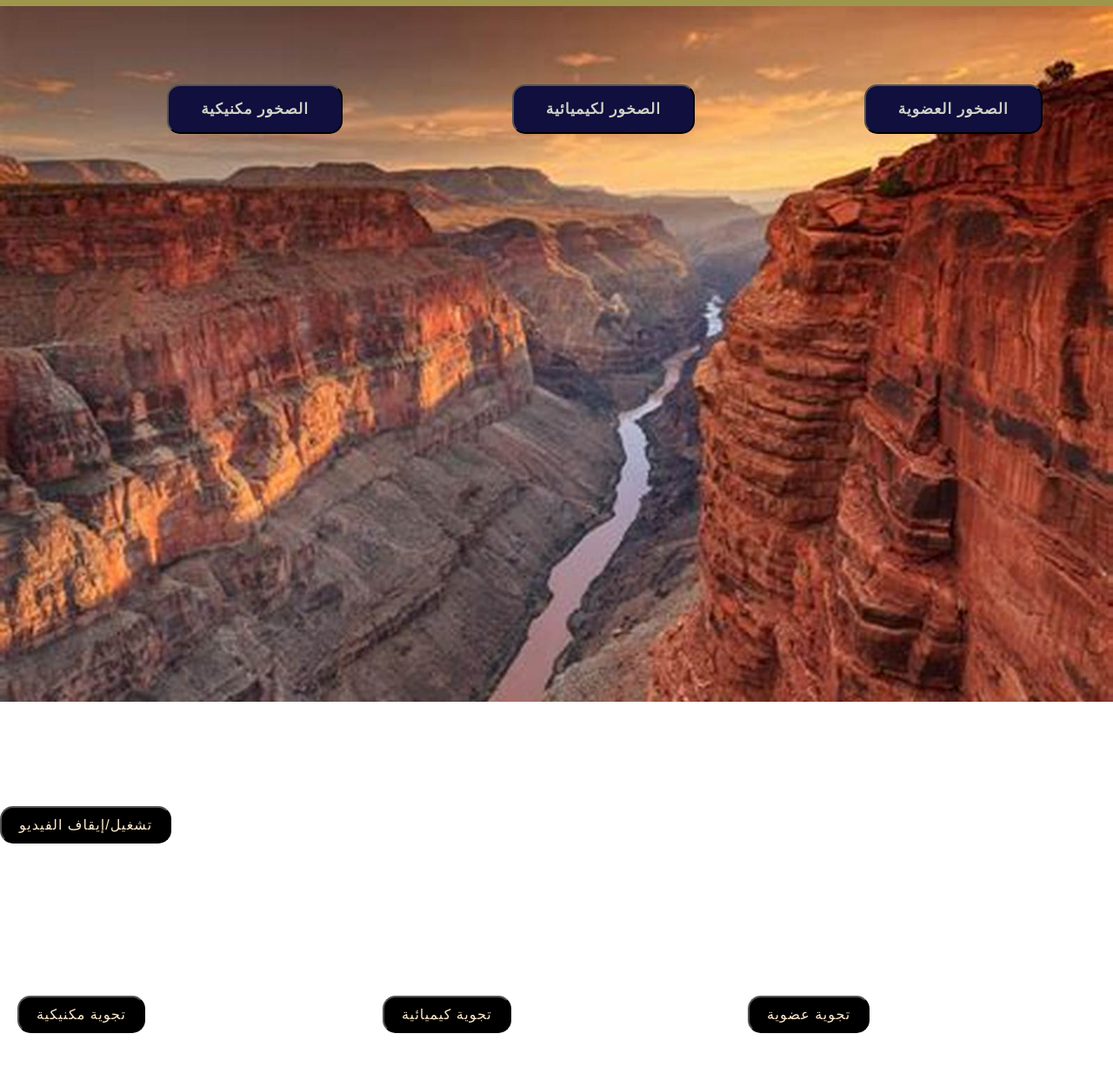
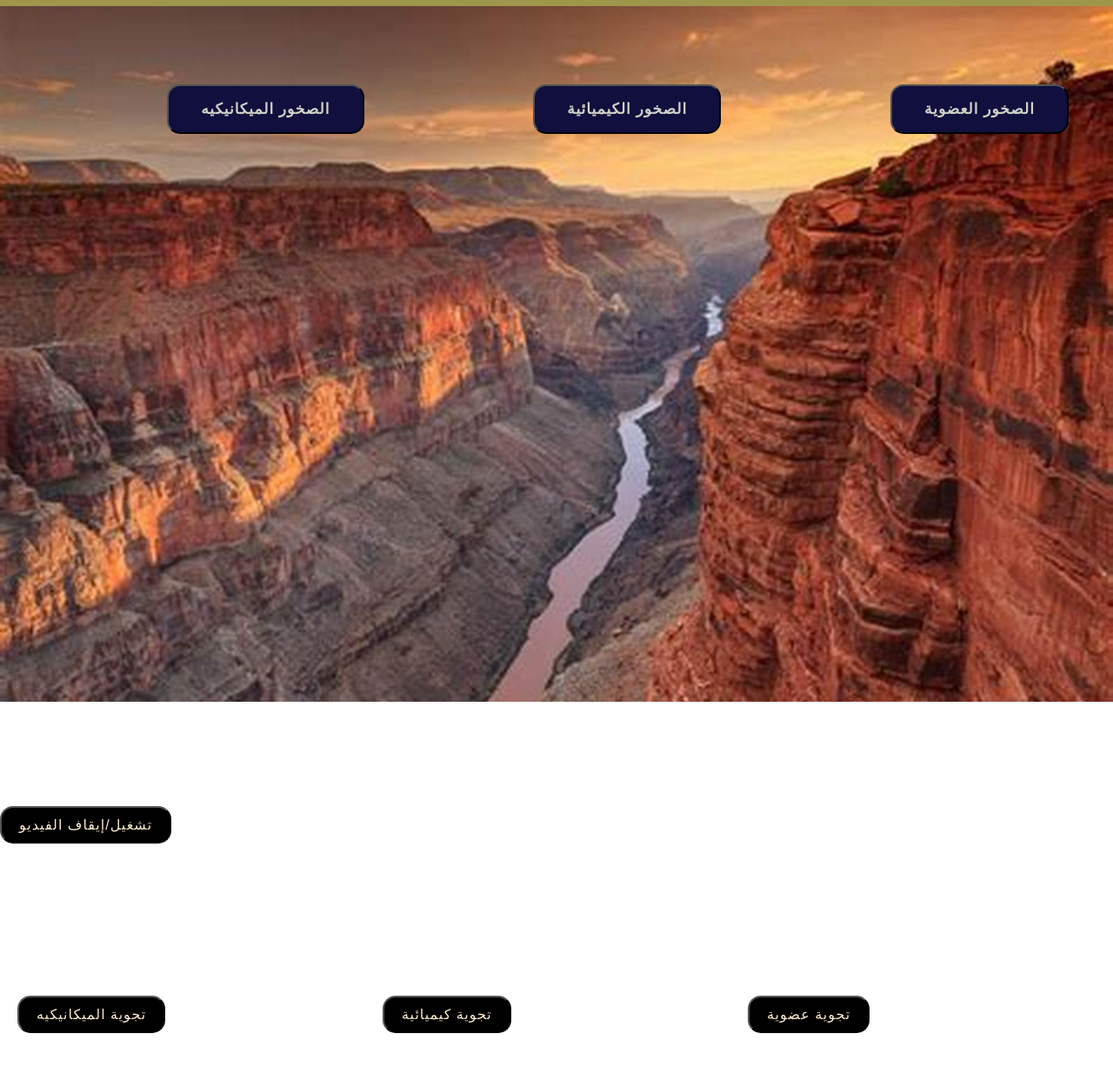
Before and after one commit to sedimentaryrocks/Sedimentary_rocks1, a plain HTML site: page index.html in a window 1280 px wide. Shown: the part 37-1264 px from the top of the page at 87% size. Drawn offline with Linux system fonts and the light colour scheme; grey boxes are pictures that could not be loaded.

Commit message:
index.html

```diff
--- a/index.html
+++ b/index.html
@@ -369,8 +369,8 @@
     <a href="#" class="logo">الصخور الرسوبية</a>
 </header>
 <section class="main">
-    <button id="showText1" class="main-btn1">الصخور مكنيكية</button>
-    <button id="showText2" class="main-btn1">الصخور لكيميائية</button>
+    <button id="showText1" class="main-btn1">الصخور الميكانيكيه </button>
+    <button id="showText2" class="main-btn1">الصخور الكيميائية</button>
     <button id="showText3" class="main-btn1">الصخور العضوية</button>
 
 </section>
@@ -392,7 +392,7 @@
 
     <div class="video-container">
         <div class="vi1">
-            <button id="startButton" class="bt-btn1">تجوية مكنيكية</button>
+            <button id="startButton" class="bt-btn1">تجوية الميكانيكيه </button>
             <div class="bn1">
                 <button id="playButton" style="display: none;" class="bt1-btn2">رياح </button>
                 <button id="startButton1" onclick="generateWind11()" style="display: none;" class="bt1-btn2">امطار </button>
```
